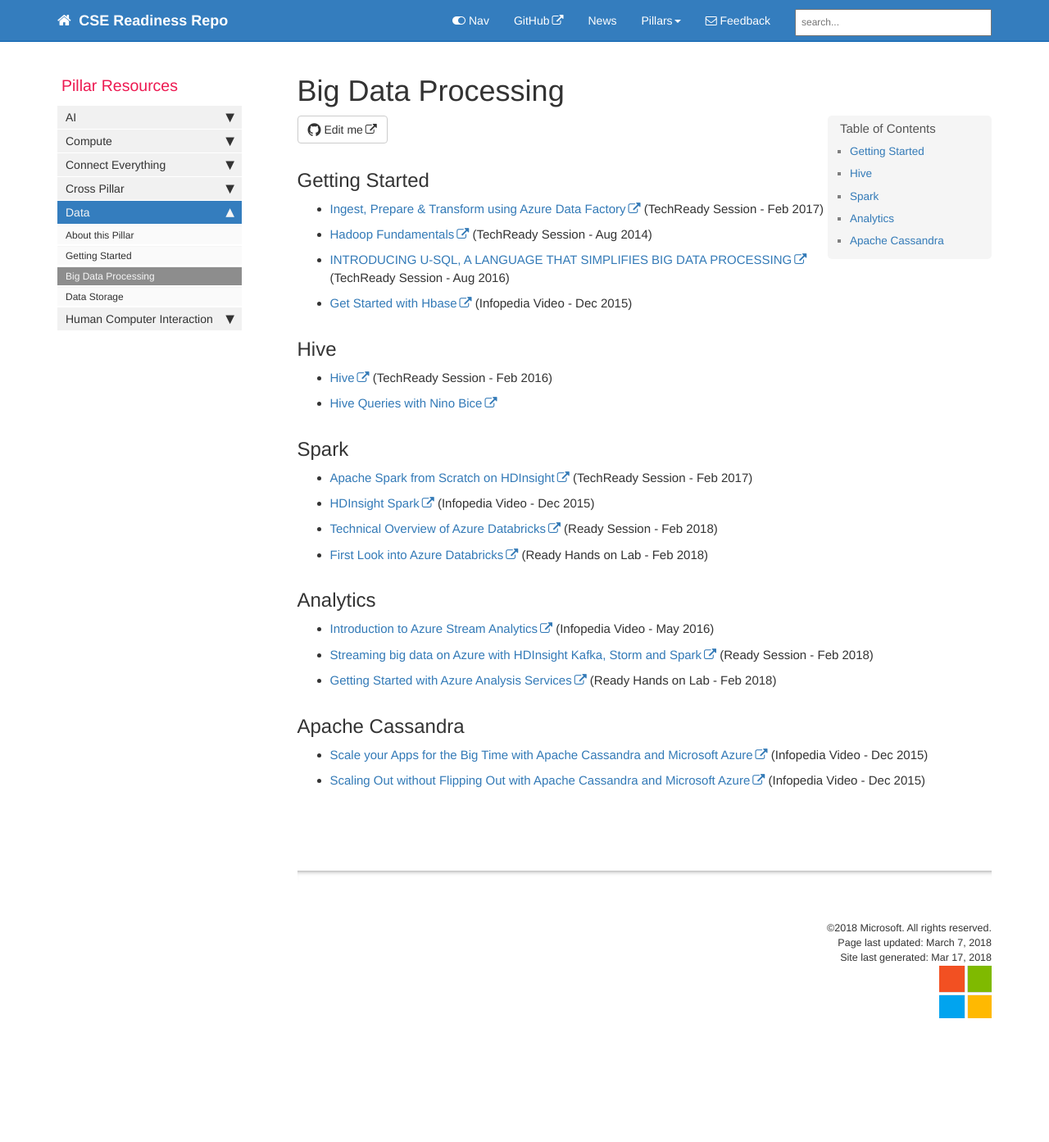
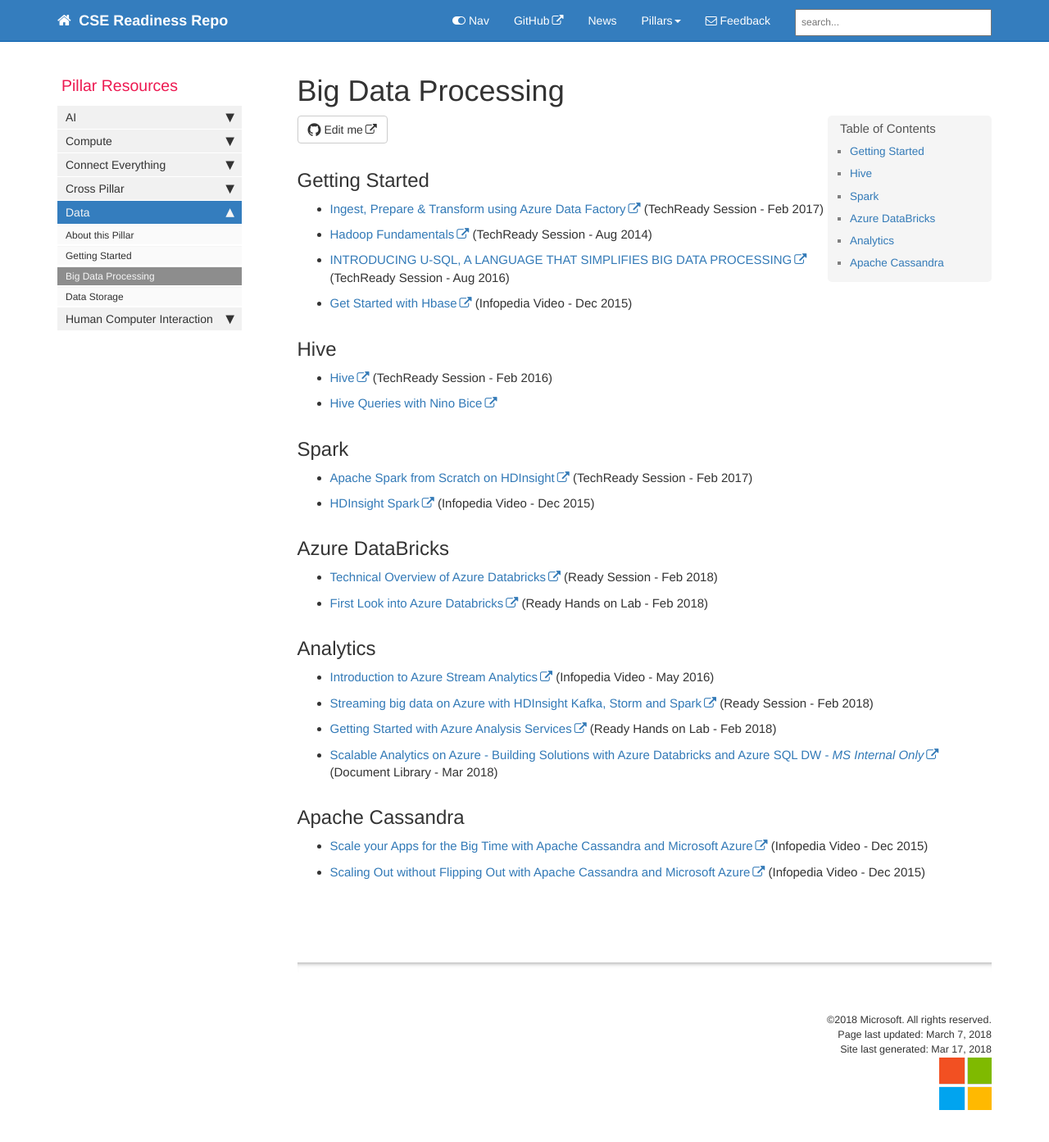
Before and after one commit to microsoft/CSE-Readiness, a Jekyll site: the page built from docs/pages/Data/data_Processing.md, in a window 1280 px wide and 1400 px high. Shown: the top 1393 px of the window at 82% size. Built offline with Jekyll 4.4.1, drawn with Linux system fonts in a browser that asks for light colours; nearby versions of some CDN libraries; comment, search, counter and statistics services are not loaded.

Commit message:
Update data_Processing.md

```diff
--- a/docs/pages/Data/data_Processing.md
+++ b/docs/pages/Data/data_Processing.md
@@ -23,6 +23,9 @@ folder: Data
 
 - [Apache Spark from Scratch on HDInsight](https://techreadytv.com/TR24/session?sCode=BACT310) (TechReady Session - Feb 2017)
 - [HDInsight Spark](https://microsoft.sharepoint.com/sites/academy/media/AEVD-3-101607) (Infopedia Video - Dec 2015)
+
+
+## Azure DataBricks
 - [Technical Overview of Azure Databricks](https://content.microsoftready.com/FY18Q3/session/DAI-AAAI315) (Ready Session - Feb 2018)
 - [First Look into Azure Databricks](https://labondemand.com/AuthenticatedLaunch/38100?providerId=1) (Ready Hands on Lab - Feb 2018)
 
@@ -31,6 +34,8 @@ folder: Data
 - [Introduction to Azure Stream Analytics](https://microsoft.sharepoint.com/sites/infopedia/media/details/AEVD-3-106230) (Infopedia Video - May 2016)
 - [Streaming big data on Azure with HDInsight Kafka, Storm and Spark](https://content.microsoftready.com/FY18Q3/session/DAI-AAAI301) (Ready Session - Feb 2018)
 - [Getting Started with Azure Analysis Services](https://labondemand.com/AuthenticatedLaunch/37996?providerId=1) (Ready Hands on Lab - Feb 2018)
+- [Scalable Analytics on Azure - Building Solutions with Azure Databricks and Azure SQL DW - *MS Internal Only*](http://aka.ms/analyticstraining) (Document Library - Mar 2018)
+
 
 ## Apache Cassandra
 
```
